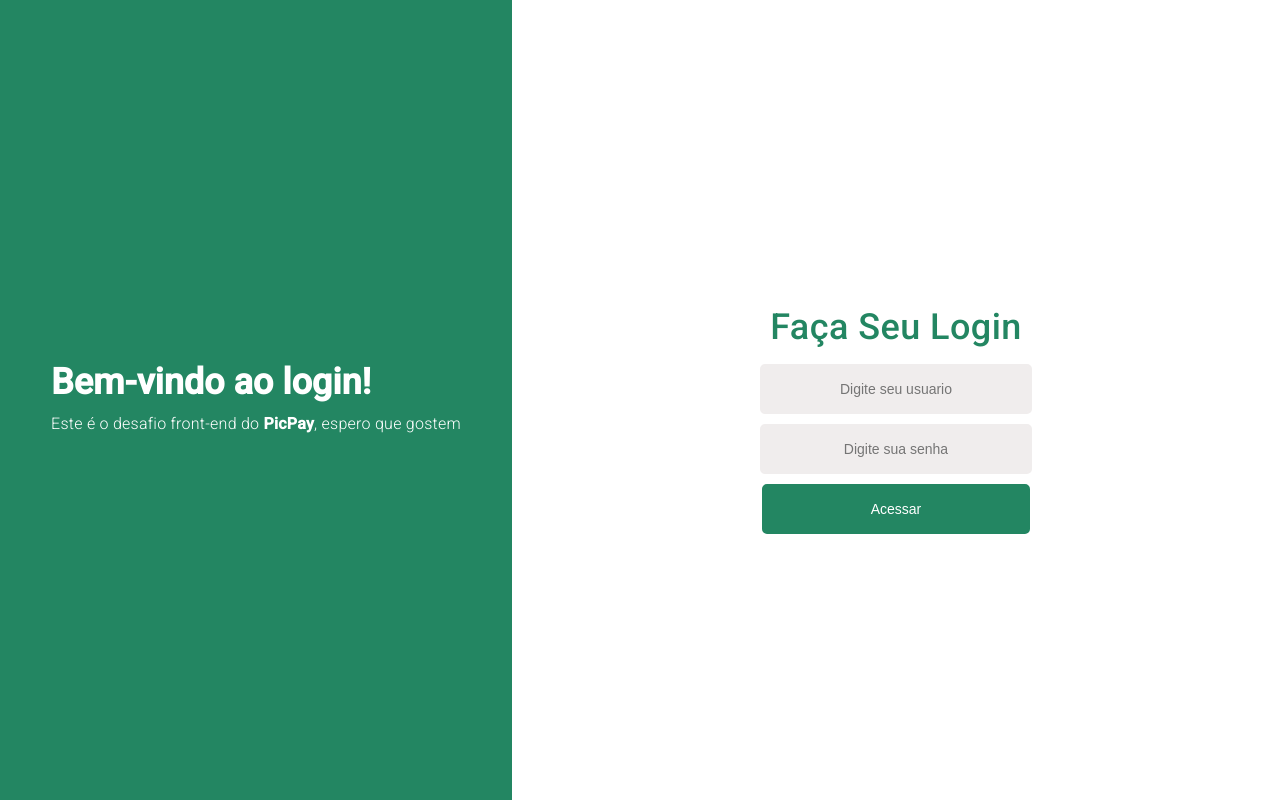
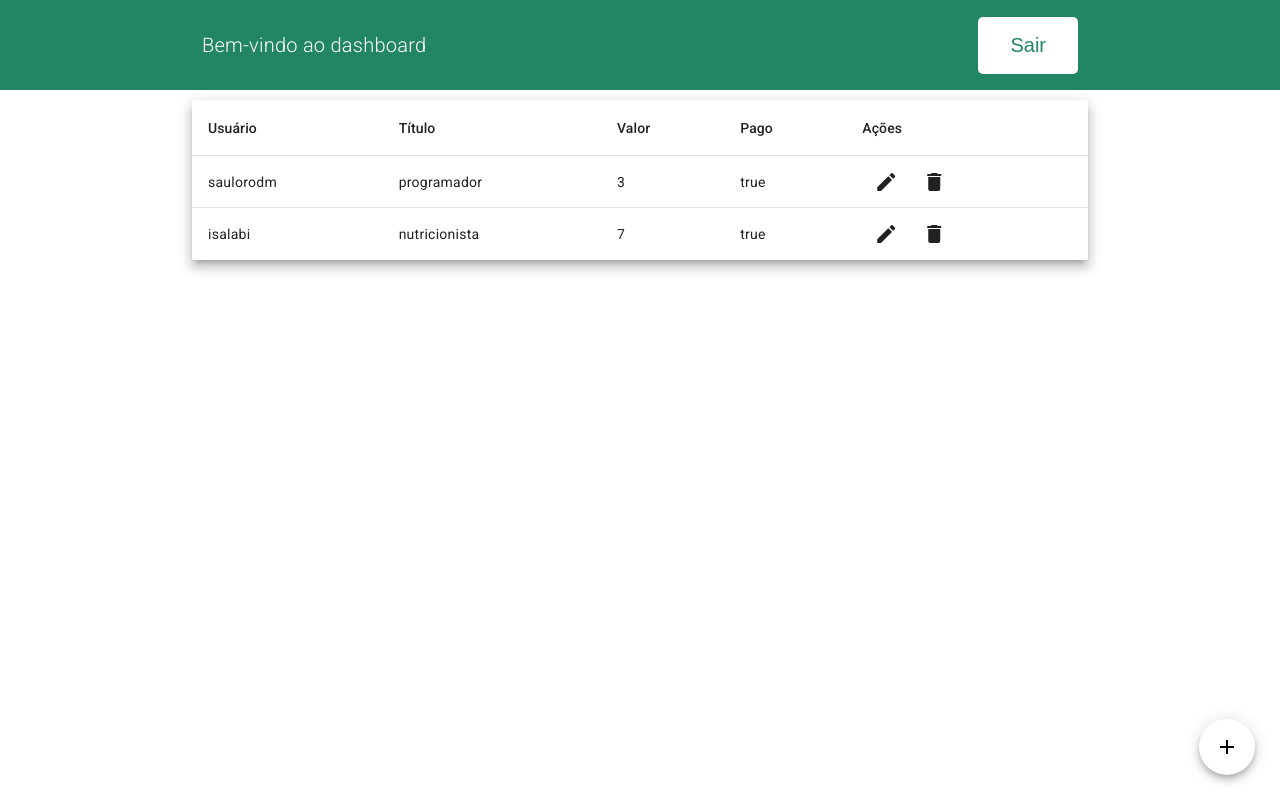
Before and after one commit to saulorodriguesm/desafio-frontend, an Angular app: page /app in a window 1280 px wide. Before the commit this address led to /login. Built offline with nearby package versions, Linux system fonts and the light colour scheme; no server answers; sample sign-in values are in the browser's storage.

Commit message:
style(payments): ajustes de estilo no header e na tabela

```diff
--- a/src/app/app-routing.module.ts
+++ b/src/app/app-routing.module.ts
@@ -1,6 +1,5 @@
 import { NgModule } from '@angular/core';
 import { RouterModule, Routes } from '@angular/router';
-
 import { LoginComponent } from './pages/login/login.component';
 import { PaymentsComponent } from './pages/payments/payments.component';
 import { SessionGuard } from './guards/session.guard';
--- a/src/app/app.module.ts
+++ b/src/app/app.module.ts
@@ -17,6 +17,7 @@ import { MatInputModule } from '@angular/material/input';
 import { FormsModule } from '@angular/forms';
 import { SessionGuard } from './guards/session.guard';
 import { AuthService } from './services/auth.service';
+import { BrowserAnimationsModule } from '@angular/platform-browser/animations';
 
 @NgModule({
   declarations: [
@@ -38,6 +39,7 @@ import { AuthService } from './services/auth.service';
     MatFormFieldModule,
     MatInputModule,
     FormsModule,
+    BrowserAnimationsModule,
   ],
   providers: [AuthService, SessionGuard],
   bootstrap: [AppComponent],
--- a/src/app/pages/payments/payments.component.html
+++ b/src/app/pages/payments/payments.component.html
@@ -1,8 +1,10 @@
-<header class="header">
-  <div class="header-container">
-    <div class="header-container_welcome">Bem-vindo ao dashboard</div>
-    <div>
-      <button class="header-container_logout" (click)="logout()">Sair</button>
+<header>
+  <div class="header">
+    <div class="header-container">
+      <div class="header-container_welcome">Bem-vindo ao dashboard</div>
+      <div>
+        <button class="header-container_logout" (click)="logout()">Sair</button>
+      </div>
     </div>
   </div>
 </header>
@@ -44,17 +46,13 @@
     <ng-container matColumnDef="actions">
       <th class="table-header" mat-header-cell *matHeaderCellDef>Ações</th>
       <td mat-cell *matCellDef="let payment">
-        <button
-          mat-icon-button
-          (click)="updatePayment(payment)"
-          color="primary"
-        >
+        <button mat-icon-button (click)="updatePayment(payment)" color="basic">
           <mat-icon> edit</mat-icon>
         </button>
         <button
           mat-icon-button
           (click)="deletePayment(payment.id)"
-          color="primary"
+          color="basic"
         >
           <mat-icon>delete</mat-icon>
         </button>
--- a/src/app/pages/payments/payments.component.scss
+++ b/src/app/pages/payments/payments.component.scss
@@ -1,11 +1,14 @@
+.header {
+  background-color: rgb(35, 134, 98);
+  display: flex;
+  justify-content: center;
   .header-container {
-  width: 100%;
+    width: 70%;
     height: 90px;
     display: flex;
     justify-content: space-between;
     align-items: center;
     color: #fff;
-  background-color: rgb(35, 134, 98);
     .header-container_welcome {
       margin-left: 10px;
       font-size: 20px;
@@ -30,12 +33,15 @@
       color: #fff;
     }
   }
+}
 .add-button_fixed {
   position: fixed;
   right: 25px;
   bottom: 25px;
 }
 .table {
+  width: 70%;
+  margin: 0 auto;
   padding: 10px;
   display: flex;
   justify-content: space-between;
--- a/src/app/pages/payments/payments.component.ts
+++ b/src/app/pages/payments/payments.component.ts
@@ -22,10 +22,7 @@ export class PaymentsComponent implements OnInit {
     public dialog: MatDialog,
     public router: Router
   ) {
-    this._paymentService.getPayments().subscribe((data) => {
-      console.log('oi',data)
-      this.payments = data;
-    });
+    this.getPayments();
   }
 
   payments: Payments[] = [
@@ -36,6 +33,13 @@ export class PaymentsComponent implements OnInit {
       value: 3,
       isPayed: true,
     },
+    {
+      id: '',
+      username: 'isalabi',
+      title: 'nutricionista',
+      value: 7,
+      isPayed: true,
+    }
   ];
   displayedColumns: string[] = [
     'username',
@@ -49,6 +53,11 @@ export class PaymentsComponent implements OnInit {
   logout() {
     this._authService.Logout();
     this.router.navigate(['/login']);
+  }
+  getPayments(): void {
+    this._paymentService
+      .getAll()
+      .subscribe((payments) => (this.payments = payments));
   }
   updatePayment(payment: Payments) {
     this.openDialog(payment);
--- a/src/app/services/auth.service.ts
+++ b/src/app/services/auth.service.ts
@@ -19,17 +19,17 @@ export class AuthService {
           }
         )
       );
-      localStorage.setItem('@app/access_token', access_token);
+      localStorage.setItem('Authorization', 'Bearer ' + access_token);
     } catch {
       alert('Ocorreu um erro na chamada da API');
     }
   }
 
   public Logout() {
-    localStorage.removeItem('@app/access_token');
+    localStorage.removeItem('Authorization');
   }
 
   public GetAccessToken() {
-    return localStorage.getItem('@app/access_token');
+    return localStorage.getItem('Authorization');
   }
 }
--- a/src/app/services/payments.service.ts
+++ b/src/app/services/payments.service.ts
@@ -8,10 +8,9 @@ import { Injectable } from '@angular/core';
   providedIn: 'root',
 })
 export class PaymentsService {
-  constructor(private _httpClient: HttpClient) {
-  }
+  constructor(private _httpClient: HttpClient) {}
 
-  getPayments(): Observable<Payments[]> {
+  getAll(): Observable<Payments[]> {
     return this._httpClient.get<Payments[]>(
       'https://3kniis.sse.codesandbox.io/payments',
       { withCredentials: true }
--- a/src/index.html
+++ b/src/index.html
@@ -15,7 +15,10 @@
       href="https://fonts.googleapis.com/icon?family=Material+Icons"
       rel="stylesheet"
     />
-  </head>
+      <link rel="preconnect" href="https://fonts.gstatic.com">
+    <link href="https://fonts.googleapis.com/css2?family=Roboto:wght@300;400;500&display=swap" rel="stylesheet">
+    <link href="https://fonts.googleapis.com/icon?family=Material+Icons" rel="stylesheet">
+</head>
   <body class="mat-typography">
     <app-root></app-root>
   </body>
--- a/src/styles.scss
+++ b/src/styles.scss
@@ -12,3 +12,6 @@ body {
   margin: 0;
   font-family: BRSonoma;
 }
+
+html, body { height: 100%; }
+body { margin: 0; font-family: Roboto, "Helvetica Neue", sans-serif; }
```
Lines whose indentation alone changed are shown as unchanged.
